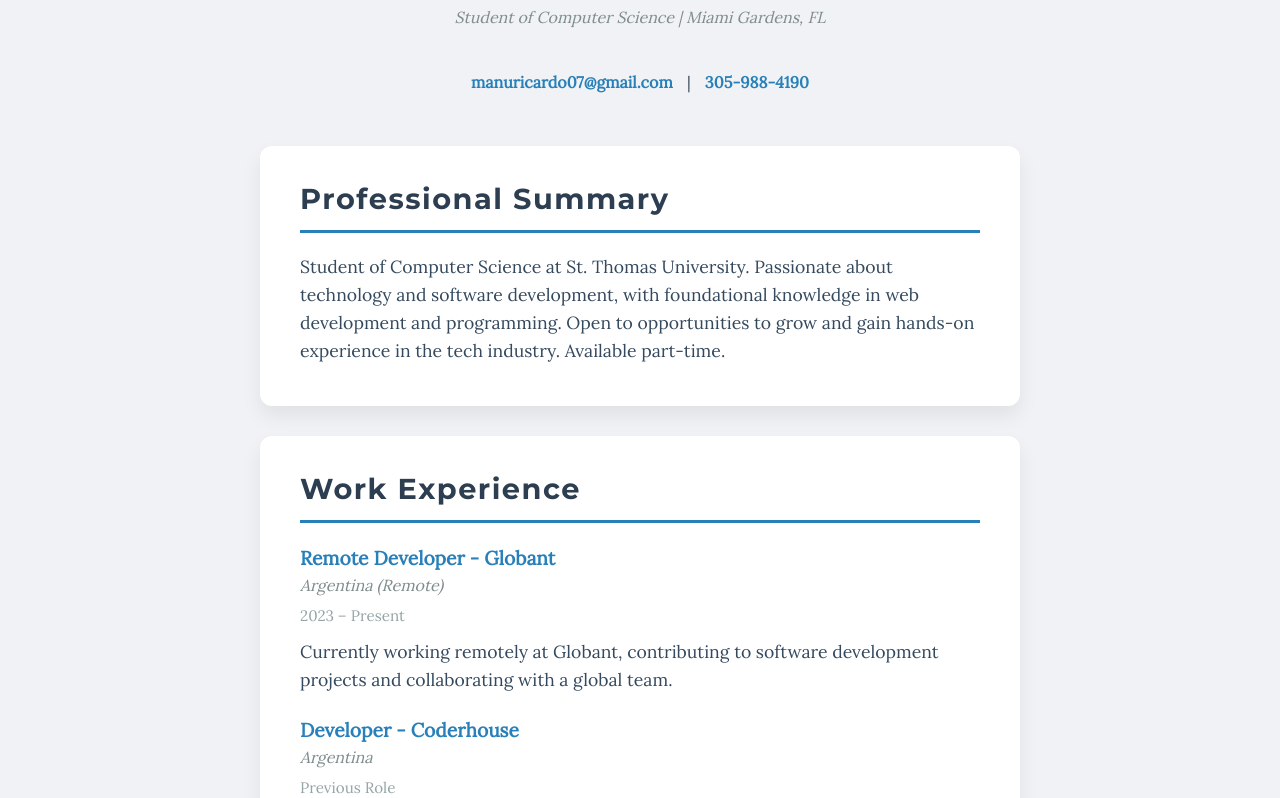
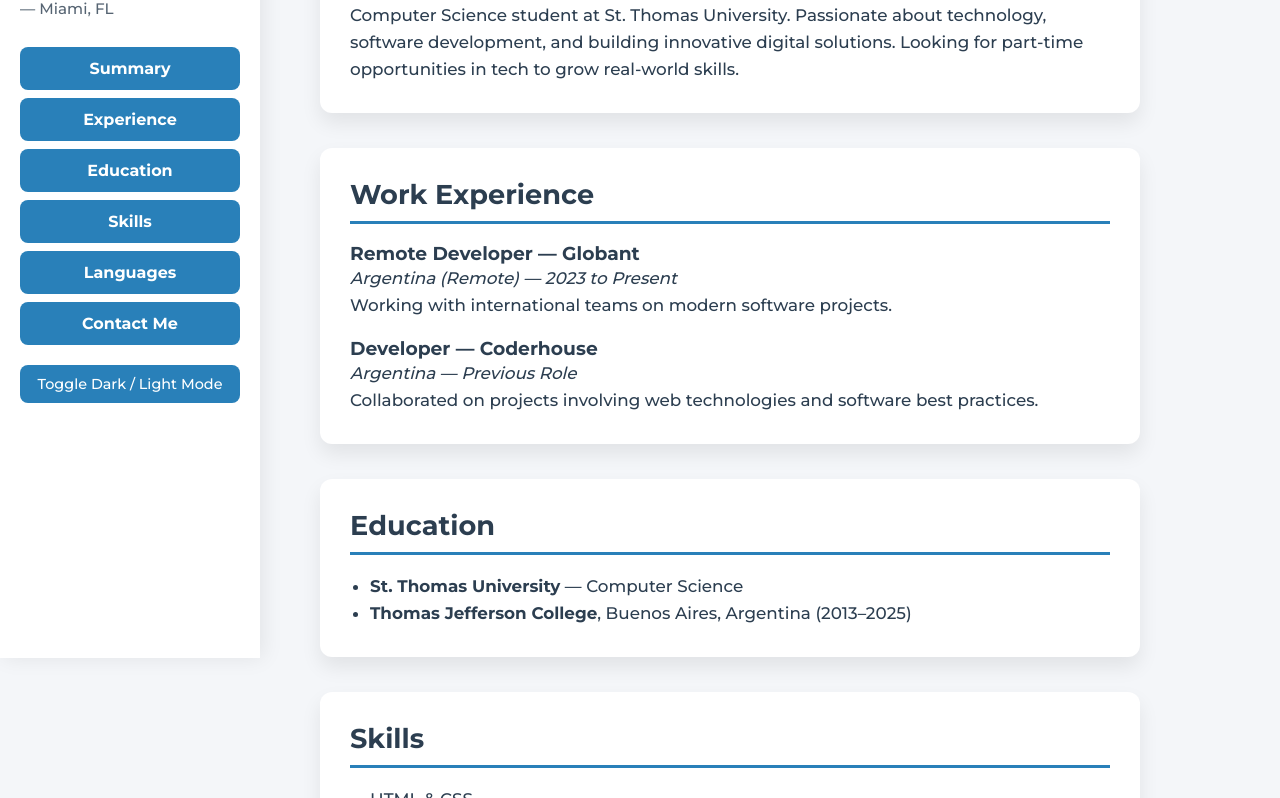
Before and after one commit to manuricardo07-gif/resume, a plain HTML site: page index.html in a window 1280 px wide. Shown: the part 142-940 px from the top of the page. Drawn offline with Linux system fonts and the light colour scheme.

Commit message:
Update index.html

```diff
--- a/index.html
+++ b/index.html
@@ -4,205 +4,237 @@
   <meta charset="UTF-8" />
   <meta name="viewport" content="width=device-width, initial-scale=1" />
   <title>Manuel Ricardo – Resume</title>
-  <link href="https://fonts.googleapis.com/css2?family=Montserrat:wght@400;700&family=Lora&display=swap" rel="stylesheet" />
+
+  <!-- Fonts -->
+  <link href="https://fonts.googleapis.com/css2?family=Montserrat:wght@300;500;700&display=swap" rel="stylesheet" />
+
   <style>
-    /* Reset */
+    :root {
+      --bg: #f4f6f9;
+      --text: #2c3e50;
+      --card: #ffffff;
+      --primary: #2980b9;
+      --shadow: rgba(0, 0, 0, 0.08);
+    }
+
+    body.dark {
+      --bg: #1d1f21;
+      --text: #f5f5f5;
+      --card: #2a2c2e;
+      --primary: #74b9ff;
+      --shadow: rgba(255, 255, 255, 0.05);
+    }
+
+    /* Global */
     * {
+      margin: 0; padding: 0;
       box-sizing: border-box;
-      margin: 0;
-      padding: 0;
+      scroll-behavior: smooth;
     }
 
     body {
-      font-family: 'Lora', serif;
-      background-color: #f0f2f5;
-      color: #2c3e50;
-      max-width: 800px;
-      margin: 40px auto;
-      padding: 20px;
+      font-family: 'Montserrat', sans-serif;
+      background: var(--bg);
+      color: var(--text);
+      display: flex;
+      min-height: 100vh;
+    }
+
+    /* SIDEBAR */
+    .sidebar {
+      width: 260px;
+      background: var(--card);
+      padding: 40px 20px;
+      box-shadow: 3px 0 20px var(--shadow);
+      position: fixed;
+      height: 100%;
+    }
+
+    .sidebar h1 {
+      font-size: 1.8rem;
+      font-weight: 700;
+      margin-bottom: 5px;
+      color: var(--primary);
+    }
+
+    .sidebar p {
+      font-size: 0.95rem;
+      margin-bottom: 25px;
+      opacity: 0.8;
+    }
+
+    .sidebar a {
+      display: block;
+      padding: 12px 14px;
+      margin: 8px 0;
+      background: var(--primary);
+      color: white;
+      text-decoration: none;
+      text-align: center;
+      border-radius: 8px;
+      font-weight: 600;
+      transition: 0.2s ease;
+    }
+
+    .sidebar a:hover {
+      background: #1f6fa3;
+    }
+
+    /* THEME BTN */
+    .theme-toggle {
+      margin-top: 20px;
+      padding: 10px;
+      text-align: center;
+      background: var(--primary);
+      color: white;
+      border-radius: 8px;
+      cursor: pointer;
+      font-size: 0.9rem;
+      transition: 0.2s;
+    }
+
+    .theme-toggle:hover {
+      background: #1f6fa3;
+    }
+
+    /* CONTENT */
+    .content {
+      margin-left: 280px;
+      padding: 50px 40px;
+      max-width: 900px;
+      width: 100%;
+    }
+
+    section {
+      background: var(--card);
+      padding: 30px;
+      margin-bottom: 35px;
+      border-radius: 12px;
+      box-shadow: 0 10px 20px var(--shadow);
+      transition: 0.2s ease;
+    }
+
+    section:hover {
+      transform: translateY(-3px);
+      box-shadow: 0 15px 30px var(--shadow);
+    }
+
+    section h2 {
+      font-size: 1.7rem;
+      font-weight: 700;
+      border-bottom: 3px solid var(--primary);
+      padding-bottom: 10px;
+      margin-bottom: 18px;
+    }
+
+    p, li {
+      font-size: 1.05rem;
       line-height: 1.6;
     }
 
-    header {
-      text-align: center;
-      margin-bottom: 40px;
+    ul {
+      margin-left: 20px;
     }
 
-    header h1 {
-      font-family: 'Montserrat', sans-serif;
-      font-weight: 700;
-      font-size: 3rem;
-      color: #34495e;
-      margin-bottom: 10px;
-      letter-spacing: 2px;
+    /* Responsive */
+    @media (max-width: 800px) {
+      body { flex-direction: column; }
+      .sidebar {
+        position: relative;
+        width: 100%;
+        box-shadow: none;
       }
-
-    header p {
-      font-style: italic;
-      color: #7f8c8d;
-      font-size: 1rem;
-    }
-
-    .contact-info {
-      text-align: center;
-      margin-bottom: 50px;
-    }
-
-    .contact-info a {
-      color: #2980b9;
-      text-decoration: none;
-      margin: 0 10px;
-      font-weight: 600;
-    }
-
-    .contact-info a:hover {
-      text-decoration: underline;
-    }
-
-    section {
-      background: white;
-      padding: 30px 40px;
-      margin-bottom: 30px;
-      border-radius: 12px;
-      box-shadow: 0 10px 20px rgba(0, 0, 0, 0.07);
-      transition: box-shadow 0.3s ease;
-    }
-
-    section:hover {
-      box-shadow: 0 15px 30px rgba(0, 0, 0, 0.12);
-    }
-
-    section h2 {
-      font-family: 'Montserrat', sans-serif;
-      font-weight: 700;
-      font-size: 1.8rem;
-      margin-bottom: 20px;
-      border-bottom: 3px solid #2980b9;
-      padding-bottom: 8px;
-      color: #2c3e50;
-      letter-spacing: 1.5px;
-    }
-
-    ul {
-      list-style-type: disc;
-      margin-left: 20px;
-      color: #34495e;
-      font-size: 1.1rem;
-    }
-
-    ul li {
-      margin-bottom: 10px;
-    }
-
-    p {
-      font-size: 1.1rem;
-      margin-bottom: 10px;
-      color: #34495e;
-    }
-
-    .job-title {
-      font-weight: 700;
-      font-size: 1.2rem;
-      color: #2980b9;
-    }
-
-    .company-location {
-      font-style: italic;
-      color: #7f8c8d;
-      margin-bottom: 5px;
-    }
-
-    .job-dates {
-      font-size: 0.95rem;
-      color: #95a5a6;
-      margin-bottom: 10px;
-    }
-
-    footer {
-      text-align: center;
-      color: #95a5a6;
-      font-size: 0.9rem;
-      margin-top: 50px;
-      font-style: italic;
-    }
-
-    @media (max-width: 600px) {
-      body {
-        margin: 20px;
-        padding: 15px;
-      }
-      header h1 {
-        font-size: 2.2rem;
-      }
-      section {
-        padding: 20px 25px;
+      .content {
+        margin-left: 0;
+        padding: 20px;
       }
     }
   </style>
 </head>
+
 <body>
-  <header>
+
+  <!-- Sidebar -->
+  <div class="sidebar">
     <h1>Manuel Ricardo</h1>
-    <p>Student of Computer Science | Miami Gardens, FL</p>
-  </header>
+    <p>Computer Science Student — Miami, FL</p>
 
-  <div class="contact-info">
-    <a href="mailto:manuricardo07@gmail.com">manuricardo07@gmail.com</a> |
-    <a href="tel:+13059884190">305-988-4190</a>
+    <a href="#summary">Summary</a>
+    <a href="#experience">Experience</a>
+    <a href="#education">Education</a>
+    <a href="#skills">Skills</a>
+    <a href="#languages">Languages</a>
+    <a href="mailto:manuricardo07@gmail.com">Contact Me</a>
+
+    <div class="theme-toggle" onclick="toggleTheme()">
+      Toggle Dark / Light Mode
+    </div>
   </div>
 
-  <section>
+  <!-- Main Content -->
+  <div class="content">
+
+    <section id="summary">
       <h2>Professional Summary</h2>
       <p>
-      Student of Computer Science at St. Thomas University. Passionate about technology and software development, with foundational knowledge in web development and programming. Open to opportunities to grow and gain hands-on experience in the tech industry. Available part-time.
+        Computer Science student at St. Thomas University. Passionate about technology, software development,
+        and building innovative digital solutions. Looking for part-time opportunities in tech to grow real-world skills.
       </p>
     </section>
 
-  <section>
+    <section id="experience">
       <h2>Work Experience</h2>
 
-    <div>
-      <div class="job-title">Remote Developer - Globant</div>
-      <div class="company-location">Argentina (Remote)</div>
-      <div class="job-dates">2023 – Present</div>
-      <p>Currently working remotely at Globant, contributing to software development projects and collaborating with a global team.</p>
-    </div>
+      <h3>Remote Developer — Globant</h3>
+      <p><i>Argentina (Remote) — 2023 to Present</i></p>
+      <p>Working with international teams on modern software projects.</p>
 
-    <div style="margin-top: 20px;">
-      <div class="job-title">Developer - Coderhouse</div>
-      <div class="company-location">Argentina</div>
-      <div class="job-dates">Previous Role</div>
-      <p>Worked on various development projects, focusing on web technologies and software best practices.</p>
-    </div>
+      <br>
+
+      <h3>Developer — Coderhouse</h3>
+      <p><i>Argentina — Previous Role</i></p>
+      <p>Collaborated on projects involving web technologies and software best practices.</p>
     </section>
 
-  <section>
+    <section id="education">
       <h2>Education</h2>
       <ul>
-      <li><strong>St. Thomas University</strong> – Student of Computer Science</li>
-      <li><strong>Thomas Jefferson College</strong>, Moreno, Buenos Aires, Argentina (2013 – 2025)</li>
+        <li><strong>St. Thomas University</strong> — Computer Science</li>
+        <li><strong>Thomas Jefferson College</strong>, Buenos Aires, Argentina (2013–2025)</li>
       </ul>
     </section>
 
-  <section>
+    <section id="skills">
       <h2>Skills</h2>
       <ul>
-      <li>HTML</li>
-      <li>Git &amp; GitHub</li>
-      <li>Basic Java</li>
+        <li>HTML & CSS</li>
+        <li>Git & GitHub</li>
+        <li>Java (Basic)</li>
+        <li>Python (Basic)</li>
+        <li>Responsive Web Design</li>
       </ul>
     </section>
 
-  <section>
+    <section id="languages">
       <h2>Languages</h2>
       <ul>
-      <li>English – Proficient</li>
-      <li>Spanish – Native</li>
+        <li>English — Proficient</li>
+        <li>Spanish — Native</li>
       </ul>
     </section>
 
-  <footer>
-    &copy; 2025 Manuel Ricardo — All rights reserved
+    <footer style="text-align:center; opacity:0.6; margin-top:40px;">
+      © 2025 Manuel Ricardo — All rights reserved
     </footer>
+
+  </div>
+
+  <!-- Script -->
+  <script>
+    function toggleTheme() {
+      document.body.classList.toggle('dark');
+    }
+  </script>
+
 </body>
 </html>
```
Lines whose indentation alone changed are shown as unchanged.
